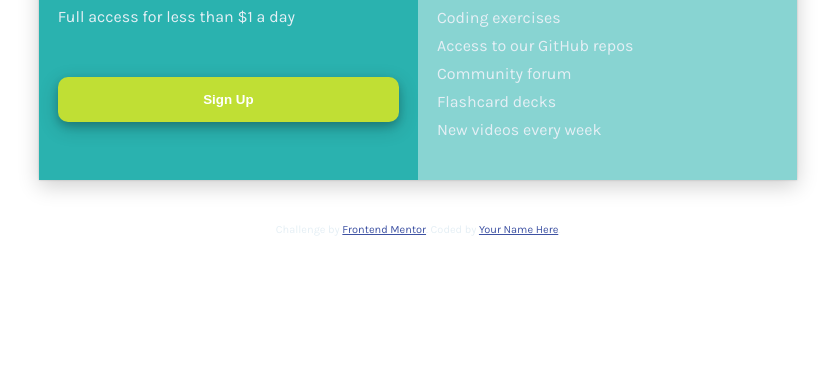
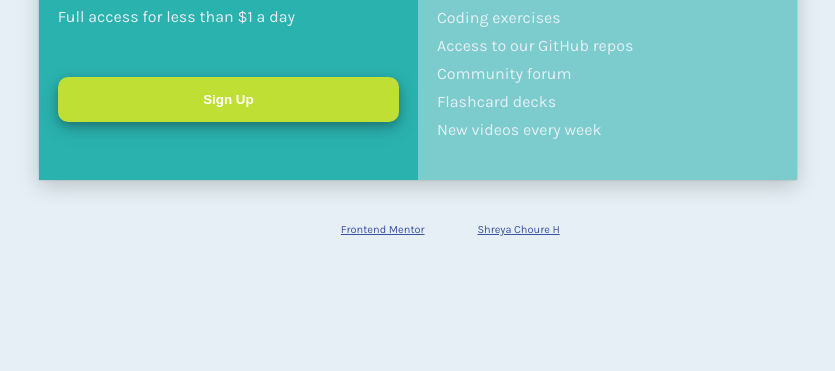
Before and after one commit to shreyachoure/Single-Price-grid-component, a plain HTML site: page index.html in a window 1280 px wide. Shown: the part 429-800 px from the top of the page, without its empty margins (222-1057 px from the left). Drawn offline with Linux system fonts and the light colour scheme.

Commit message:
final commit

```diff
--- a/index.html
+++ b/index.html
@@ -57,7 +57,7 @@
   <footer>
     <p class="attribution">
       Challenge by <a href="https://www.frontendmentor.io?ref=challenge" target="_blank">Frontend Mentor</a>.
-      Coded by <a href="#">Your Name Here</a>.
+      Coded by <a href="#">Shreya Choure H</a>.
     </p>
   </footer>
 </body>
--- a/style.css
+++ b/style.css
@@ -7,6 +7,7 @@
 body {
     font-family: 'Karla';
     font-size: 16px;
+    background-color: var(--lightGray);
 }
 .container-fluid {
     width: 90%;
```
